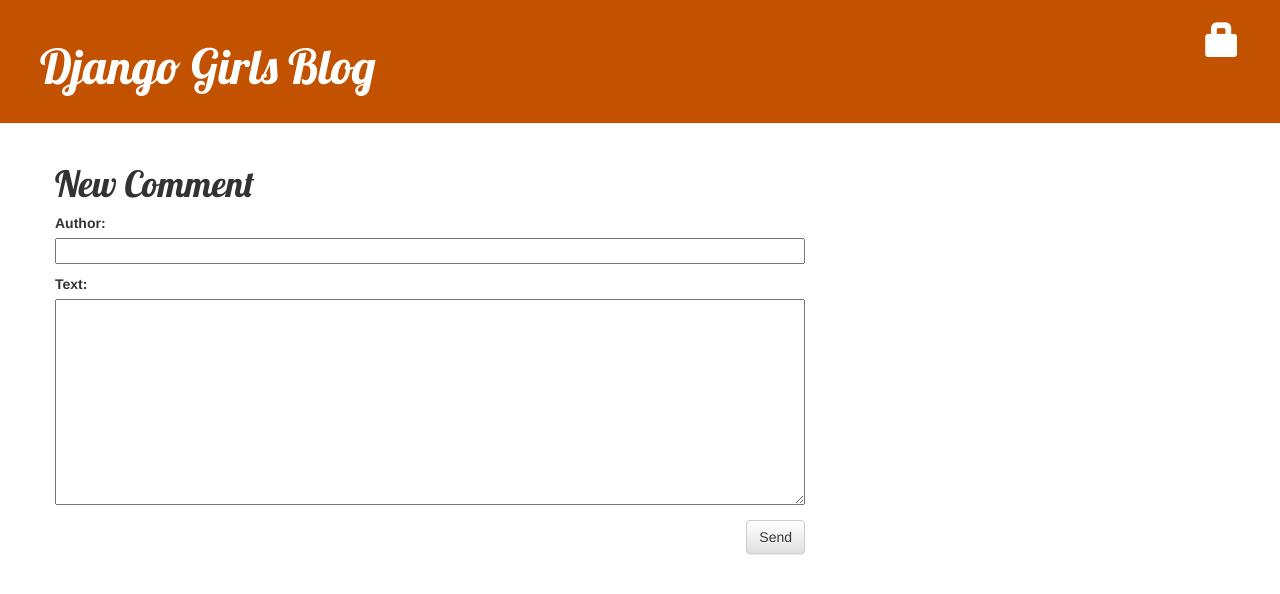
After one commit to Sigilok/DjangoGirls, a Django app: page /post/1/comment in a window 1280 px wide. The commit adds this page. Shown: the top 594 px of the page. Run offline with Django 3.2, Linux system fonts and the light colour scheme; data comes from the database, SQL or seed files in the repository; both versions use the stored data as it was after the commit; some libraries are stand-ins or nearby versions.

Commit message:
Add comments in post

```diff
--- a/blog/admin.py
+++ b/blog/admin.py
@@ -1,5 +1,6 @@
 from django.contrib import admin
-from .models import Post
+from .models import Post, Comment
 
 
 admin.site.register(Post)
+admin.site.register(Comment)
--- a/blog/forms.py
+++ b/blog/forms.py
@@ -1,5 +1,5 @@
 from django import forms
-from .models import Post
+from .models import Post, Comment
 
 class PostForm(forms.ModelForm):
 
@@ -7,3 +7,9 @@ class PostForm(forms.ModelForm):
     class Meta:
         model = Post
         fields = ('title', 'text',)
+
+class CommentForm(forms.ModelForm):
+
+    class Meta:
+        model = Comment
+        fields = ('author', 'text',)
--- a/blog/models.py
+++ b/blog/models.py
@@ -1,4 +1,4 @@
-from email.policy import default
+#from email.policy import default
 from django.conf import settings
 from django.db import models
 from django.utils import timezone
@@ -16,3 +16,21 @@ class Post(models.Model):
 
     def __str__(self):
         return self.title
+
+
+class Comment(models.Model):
+    post = models.ForeignKey('blog.Post', on_delete=models.CASCADE, related_name='comments')
+    author = models.CharField(max_length=200)
+    text = models.TextField()
+    created_date = models.DateTimeField(default=timezone.now)
+    approved_comment = models.BooleanField(default=False)
+
+    def approve(self):
+        self.approved_comment = True
+        self.save()
+
+    def approved_comments(self):
+        return self.comments.filter(approved_comment=True)
+
+    def __str__(self):
+        return self.text
--- a/blog/static/css/blog.css
+++ b/blog/static/css/blog.css
@@ -44,3 +44,7 @@ h1, h2, h3, h4 {
 .post h2 a, .post h2 a:visited {
     color: #000000;
 }
+
+.comment {
+    margin: 20px 0px 20px 20px;
+}
--- /dev/null
+++ b/blog/templates/blog/add_comment_to_post.html
@@ -0,0 +1,9 @@
+{% extends 'blog/base.html' %}
+
+{% block contend %}
+    <h1>New Comment</h1>
+    <form method="POST" class="post-form">{% csrf_token %}
+        {{ form.as_p }}
+        <button type="submit" class="save btn btn-default">Send</button>
+    </form>
+{% endblock %}
--- a/blog/templates/blog/post_list.html
+++ b/blog/templates/blog/post_list.html
@@ -8,6 +8,7 @@
             </div>
             <h2><a href="{% url 'post_detail' pk=post.pk %}">{{ post.title }}</a></h2>
             <p>{{ post.text|linebreaksbr }}</p>
+            <a href="{% url 'post_detail' pk=post.pk %}">Comments: {{ post.comments.count }}</a>
         </div>
     {% endfor %}
 {% endblock %}
--- a/blog/urls.py
+++ b/blog/urls.py
@@ -9,4 +9,8 @@ urlpatterns = [
     path('draft/', views.post_draft_list, name='post_draft_list'),
     path('post/<int:pk>/publish/', views.post_publish, name='post_publish'),
     path('post/<int:pk>/remove', views.post_remove, name='post_remove'),
+    path('post/<int:pk>/comment', views.add_comment_to_post, name='add_comment_to_post'),
+    path('comment/<int:pk>/remove', views.comment_remove, name='comment_remove'),
+    path('comment/<int:pk>/approve', views.comment_approve, name='comment_approve'),
+
 ]
--- a/blog/views.py
+++ b/blog/views.py
@@ -1,8 +1,8 @@
 from datetime import datetime
 from django.shortcuts import render, get_object_or_404, redirect
 from django.utils import timezone
-from .models import Post
-from .forms import PostForm
+from .models import Post, Comment
+from .forms import PostForm, CommentForm
 from django.contrib.auth.decorators import login_required
 
 # Create your views here.
@@ -57,3 +57,28 @@ def post_remove(request, pk):
     post = get_object_or_404(Post, pk=pk)
     post.delete()
     return redirect('post_list')
+
+def add_comment_to_post(request, pk):
+    post = get_object_or_404(Post, pk=pk)
+    if request.method == 'POST':
+        form = CommentForm(request.POST)
+        if form.is_valid():
+            comment = form.save(commit=False)
+            comment.post = post
+            comment.save()
+            return redirect('post_detail', pk=post.pk)
+    else:
+        form = CommentForm()
+    return render(request, 'blog/add_comment_to_post.html', {'form':form})
+
+@login_required
+def comment_approve(request, pk):
+    comment = get_object_or_404(Comment, pk=pk)
+    comment.approve()
+    return redirect('post_detail', pk=comment.post.pk)
+
+@login_required
+def comment_remove(request, pk):
+    comment = get_object_or_404(Comment, pk=pk)
+    comment.delete()
+    return redirect('post_detail', pk=comment.post.pk)
```
Also changed, not shown: blog/templates/blog/post_detail.html (+17 -0 lines), blog/migrations/0002_comment.py (added), db.sqlite3.
